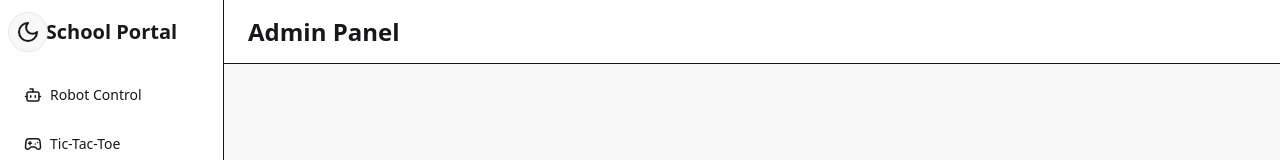
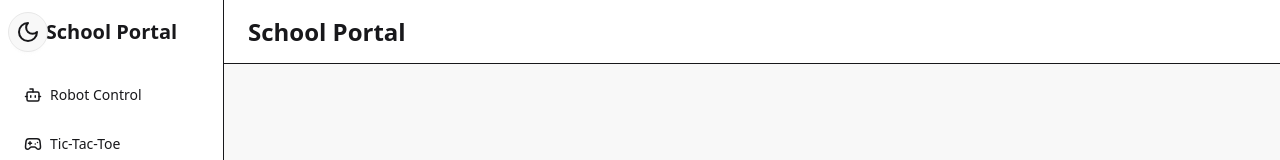
Before and after one commit to ju5tAmir/CrazyRobot, a React (Vite) app in the folder control-panel-ui/: page /school-info/admin/ai-reports in a window 1280 px wide. Shown: the top 160 px of the page. Built offline with nearby package versions, Linux system fonts and the light colour scheme; what ws-request-hook would draw is missing.

Commit message:
Fixed Information displayed on the Header

```diff
--- a/control-panel-ui/src/SchoolInfo/layout/Header.tsx
+++ b/control-panel-ui/src/SchoolInfo/layout/Header.tsx
@@ -1,5 +1,6 @@
 import { Menu } from 'lucide-react';
 import { useLocation } from 'react-router-dom';
+import { adminNavItems, userNavItems } from '../../components/navigation/NavigationPathConfig';
 
 interface HeaderProps {
     openSidebar: () => void;
@@ -8,11 +9,25 @@ interface HeaderProps {
 export default function Header({ openSidebar }: HeaderProps) {
     const { pathname } = useLocation();
 
-    const title = pathname.includes('events')
-        ? 'School Events'
-        : pathname.includes('admin')
-            ? 'Admin Panel'
-            : 'School Contacts';
+    const isAdmin = pathname.startsWith('/admin');
+    const navItems = isAdmin ? adminNavItems : userNavItems;
+
+    // Find the current page in navigation items
+    const currentPage = navItems.find(item =>
+        pathname === item.path || pathname.startsWith(`${item.path}/`)
+    );
+
+    let title = currentPage?.text;
+
+    if (!title) {
+        if (isAdmin) {
+            title = 'Admin Panel';
+        } else if (pathname.includes('/school-info')) {
+            title = 'School Portal';
+        } else {
+            title = 'School Info';
+        }
+    }
 
     return (
         <header className="h-16 px-6 flex items-center justify-between bg-base-100 border-b sticky top-0 z-40">
--- a/control-panel-ui/src/components/login/user/LoginModalUser.tsx
+++ b/control-panel-ui/src/components/login/user/LoginModalUser.tsx
@@ -101,16 +101,16 @@ export const LoginModalUser = ({isOpen, setIsOpen}: LoginUserProps) => {
                         </div>
                     ) : (
                         <div className="mr-2">
-                            <p className={`${modalState.required.username ? "text-red-500" : "text-transparent"} `}>
+                            <p className={`${modalState.required.username ? "text-purple-600" : "text-transparent"} `}>
                                 {modalState.errors.username}
                             </p>
-                            <p className={`${modalState.required.email ? "text-red-500" : "text-transparent"} `}>
+                            <p className={`${modalState.required.email ? "text-purple-600" : "text-transparent"} `}>
                                 {modalState.errors.email}
                             </p>
                         </div>
                     )}
                     <button onClick={loginUser}
-                            className="w-36 h-15 text-white py-2 bg-red-600 font-semibold rounded-md border border-transparent hover:bg-black hover:text-white hover:border-black transition-colors duration-300 text-center">
+                            className="w-36 h-15 text-white py-2 bg-purple-600 font-semibold rounded-md border border-transparent hover:bg-black hover:text-white hover:border-black transition-colors duration-300 text-center">
                         Login
                     </button>
                 </div>
--- a/control-panel-ui/src/components/login/user/LoginPageUser.tsx
+++ b/control-panel-ui/src/components/login/user/LoginPageUser.tsx
@@ -15,12 +15,12 @@ export default function LoginPageUser() {
         <div> {/* Root container */}
             <div className="flex items-center flex-col gap-2 mt-6">
                 <div>
-                    <h1 className="font-sans text-black text-4.5xl font-medium">
+                    <h2 className="text-4xl leading-loose font-semibold text-transparent bg-clip-text bg-gradient-to-r from-gray-500 to-purple-600">
                         WALL-Ecome!!
-                    </h1>
+                    </h2>
                 </div>
                 <div>
-                    <h2 className="text-4xl leading-loose font-semibold text-transparent bg-clip-text bg-gradient-to-r from-gray-500 to-red-500">
+                    <h2 className="text-4xl leading-loose font-semibold text-transparent bg-clip-text bg-gradient-to-r from-gray-500 to-purple-600">
                         Drive me to the moon or play with me some tic-tac-toe, hop in!
                     </h2>
                 </div>
@@ -28,7 +28,7 @@ export default function LoginPageUser() {
                 <div className="mt-6">
                     <button
                         onClick={() => openModalAction()}
-                        className="w-36 h-15 text-white py-2 bg-red-600 font-semibold rounded-md border border-transparent hover:bg-black hover:text-white hover:border-black transition-colors duration-300 text-center">
+                        className="w-36 h-15 text-white py-2 bg-purple-600 font-semibold rounded-md border border-transparent hover:bg-black hover:text-white hover:border-black transition-colors duration-300 text-center">
                         WALL-E Access
                     </button>
                 </div>
```
